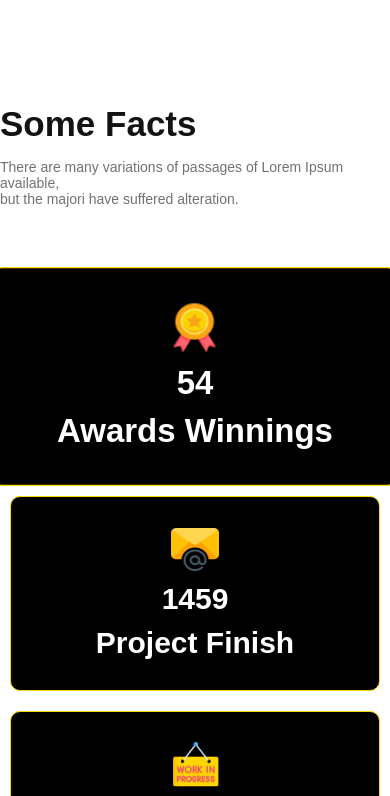
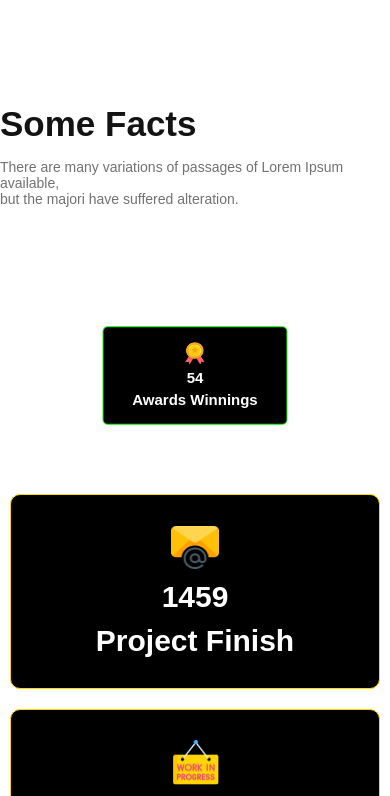
Before and after one commit to Prosantaroy1/Assienment-2, a plain HTML site: page index.html in a window 390 px wide. In both pictures the pointer is over the element 195 px from the left and 4317 px from the top of the page. Shown: the part 3943-4739 px from the top of the page. Drawn offline with Linux system fonts and the light colour scheme.

Commit message:
responsive

```diff
--- a/style/style.css
+++ b/style/style.css
@@ -262,9 +262,9 @@ img{
     color: #727272;
 }
 .works:hover{
-    padding: 32px 4px;
     transform: scale(1.1);
     cursor: pointer;
+    border: 2px solid rgb(252, 13, 200);
 }
 /*--------------------
 ------Our Sponspors--------
@@ -366,6 +366,11 @@ img{
         color: #ffff;
         font-size: 30px;
     }
+    .works:hover{
+        transform: scale(0.5);
+        cursor: pointer;
+        border: 2px solid rgb(21, 252, 13);
+    }
     /*Sponspors style*/
     .sponspors-box{
         display: grid;
```
